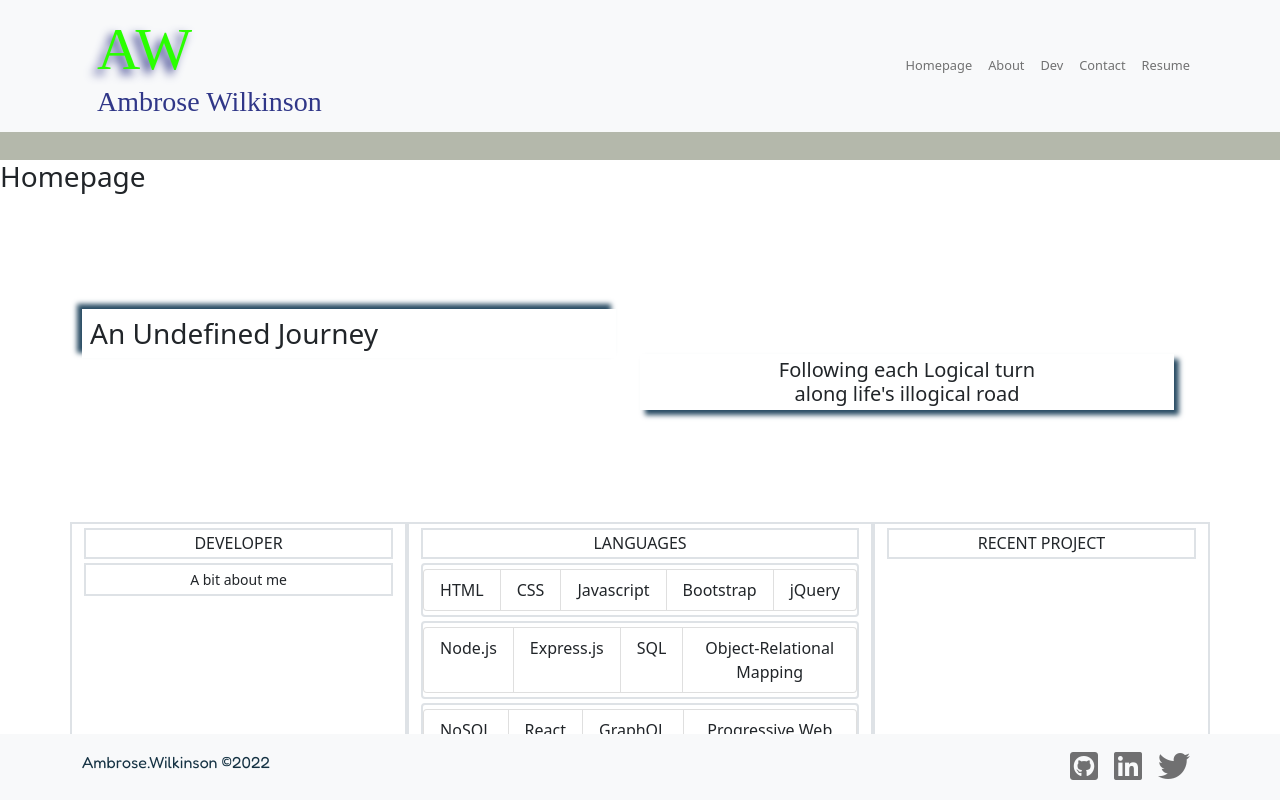
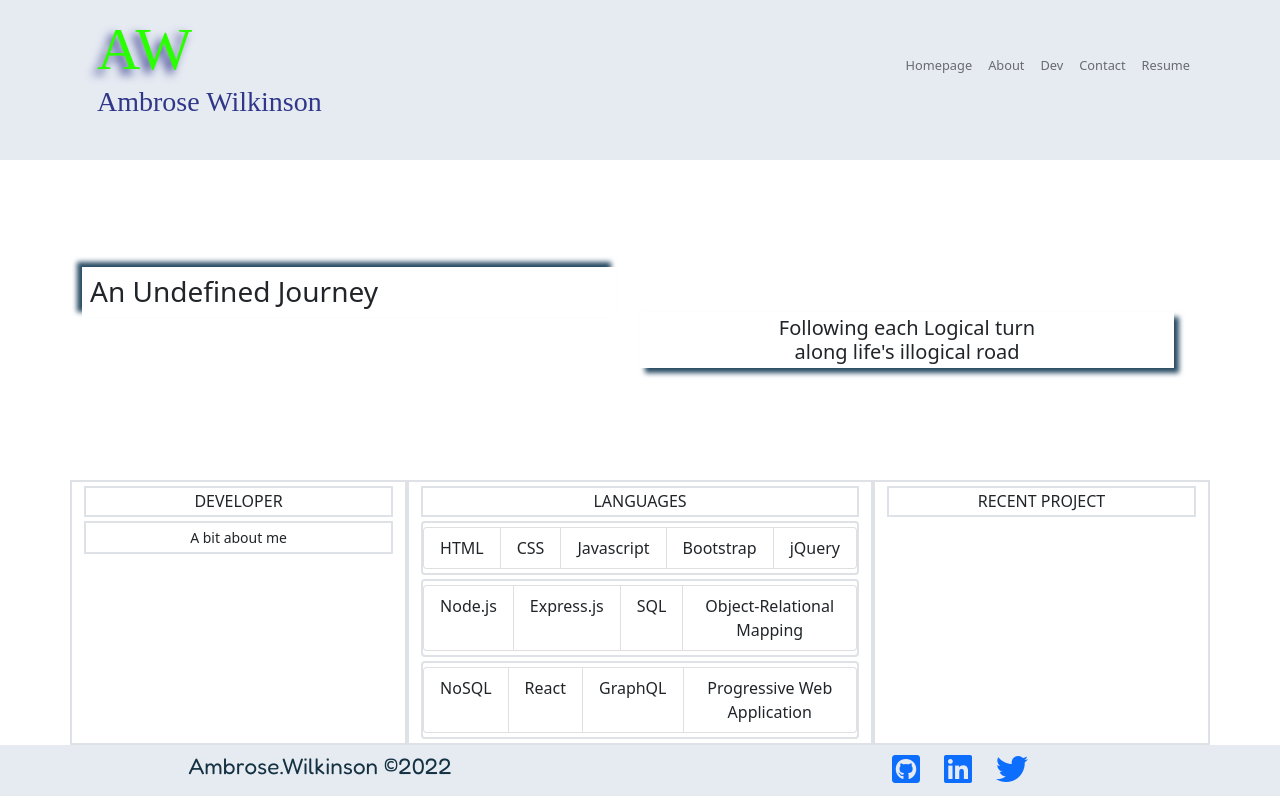
Before and after one commit to a-breezy/portfolio, a React (Create React App) app: page / in a window 1280 px wide. Built offline with nearby package versions, Linux system fonts and the light colour scheme; a web font is replaced by a local one.

Commit message:
fixed footer format

```diff
--- a/src/App.js
+++ b/src/App.js
@@ -36,10 +36,7 @@ function App() {
 					currentPage={currentPage}
 					setCurrentPage={setCurrentPage}
 				/>
-				<main>
-					<h3>{currentPage.name}</h3>
-					{currentPage.component}
-				</main>
+				<main>{currentPage.component}</main>
 				<Footer />
 			</ThemeProvider>
 		</div>
--- a/src/components/Footer/index.js
+++ b/src/components/Footer/index.js
@@ -1,32 +1,41 @@
 import React from "react";
-import { Container, Navbar, Nav } from "react-bootstrap";
+import { Container, Row, Col } from "react-bootstrap";
 
 import "./index.scss";
-// import Navbar from "../Navbar";
 
 const Header = () => {
 	return (
 		<footer className="footer">
-			<Navbar bg="light" expand="sm" fixed="bottom">
-				<Container>
-					<Navbar.Brand href="#home" className="mx-left">
+			<Container fluid className="py-2">
+				<Row>
+					<Col sm className="mx-left text-center">
 						<h6 className="copy">
 							Ambrose.Wilkinson &copy;{new Date().getFullYear()}
 						</h6>
-					</Navbar.Brand>
-					<Nav className="me-right social">
-						<Nav.Link href="https://github.com/a-breezy">
-							<i className="fa-brands fa-github-square fa-2x"></i>
-						</Nav.Link>
-						<Nav.Link href="https://www.linkedin.com/in/ambrose-wilkinson/">
-							<i className="fa-brands fa-linkedin fa-2x"></i>
-						</Nav.Link>
-						<Nav.Link href="https://twitter.com/a_breezy64">
-							<i className="fa-brands fa-twitter fa-2x"></i>
-						</Nav.Link>
-					</Nav>
-				</Container>
-			</Navbar>
+					</Col>
+					<Col sm className="me-right social">
+						<Container>
+							<Row className="align-items-center justify-content-center">
+								<Col xs="auto" className="text-center">
+									<a href="https://github.com/a-breezy">
+										<i className="fa-brands fa-github-square fa-2x"></i>
+									</a>
+								</Col>
+								<Col xs="auto" className="text-center">
+									<a href="https://linkedin.com/in/ambrose-wilkinson/">
+										<i className="fa-brands fa-linkedin fa-2x"></i>
+									</a>
+								</Col>
+								<Col xs="auto" className="text-center">
+									<a href="https://twitter.com/a_breezy64">
+										<i className="fa-brands fa-twitter fa-2x"></i>
+									</a>
+								</Col>
+							</Row>
+						</Container>
+					</Col>
+				</Row>
+			</Container>
 		</footer>
 	);
 };
--- a/src/components/Footer/index.scss
+++ b/src/components/Footer/index.scss
@@ -1,12 +1,12 @@
 @import '../../App.scss';
 
 .footer {
-    background-color: $limeGreen;
+    background-color: $primaryColor;
 
     .copy{
         font-family: $secondaryFont;
         color: $prussianBlue;
-        font-size: 0.8em;
+        font-size: 1.4em;
     }
 
     .social{
--- a/src/components/Header/index.js
+++ b/src/components/Header/index.js
@@ -13,7 +13,7 @@ const Header = (props) => {
 
 	return (
 		<header className="header">
-			<Navbar bg="light" expand="md" sticky="top">
+			<Navbar expand="md" sticky="top">
 				<Container>
 					<Navbar.Brand href="/">
 						<h1 className="logo">AW</h1>
--- a/src/components/Header/index.scss
+++ b/src/components/Header/index.scss
@@ -1,7 +1,7 @@
 @import '../../App.scss';
 
 .header {
-    background-color: $ashGrey;
+    background-color: $primaryColor;
     min-height: 20vh;
 
     .logo{
```
